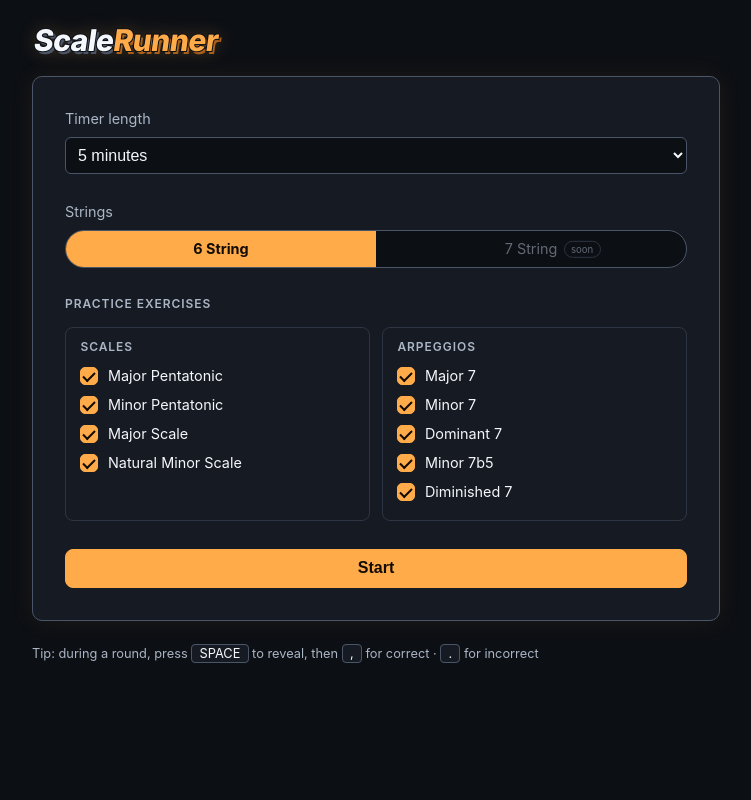
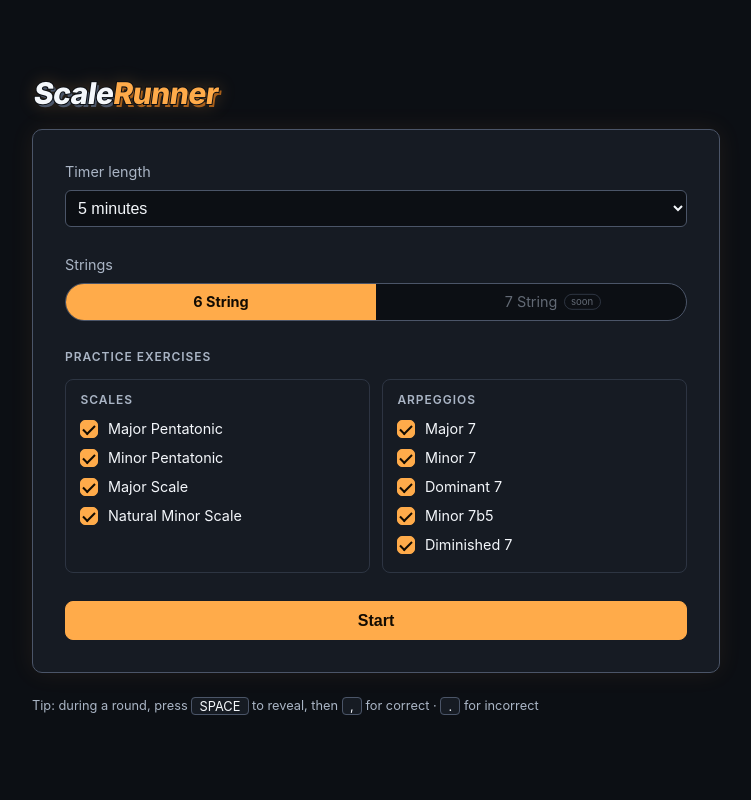
Before and after one commit to fraserwat/guitar-scale-generator, a Django app: page / in a window 1280 px wide. Shown: the whole page, without its empty margins (264-1015 px from the left). Run offline with Django 5.2, Linux system fonts and the light colour scheme.

Commit message:
Centre the app column vertically in the viewport
body becomes a min-height 100svh flex column and .app centres with
margin: auto — balanced space above and below when the content fits,
auto margins collapse to 0 for normal scroll when it doesn't. Fixes
the top-pinned "squashed" look on tall windows after the no-scroll
trim. Cache-bust style.css v16.

Co-Authored-By: Claude Fable 5 <noreply@anthropic.com>

```diff
--- a/practice/static/practice/style.css
+++ b/practice/static/practice/style.css
@@ -17,6 +17,9 @@
 
 body {
   margin: 0;
+  min-height: 100svh;
+  display: flex;
+  flex-direction: column;
   background: var(--bg);
   color: var(--text);
   font-family: -apple-system, BlinkMacSystemFont, "Segoe UI", Roboto, sans-serif;
@@ -25,7 +28,11 @@ body {
 
 .app {
   max-width: 720px;
-  margin: 0 auto;
+  width: 100%;
+  /* Auto margins centre the column in the viewport when it fits and
+     collapse to 0 when it doesn't (normal scroll, nothing clipped) —
+     safer than justify-content: center on the flex body. */
+  margin: auto;
   padding: 1.25rem 1rem 2rem;
 }
 
--- a/practice/templates/practice/index.html
+++ b/practice/templates/practice/index.html
@@ -5,7 +5,7 @@
   <meta name="viewport" content="width=device-width, initial-scale=1">
   <title>ScaleRunner</title>
   {# ?v= busts the browser cache when static assets change; bump on JS/CSS edits #}
-  <link rel="stylesheet" href="{% static 'practice/style.css' %}?v=15">
+  <link rel="stylesheet" href="{% static 'practice/style.css' %}?v=16">
 </head>
 <body data-csrf-token="{{ csrf_token }}">
   <main class="app">
```
Also changed, not shown: practice/tests/test_api.py (+1 -1 lines).
